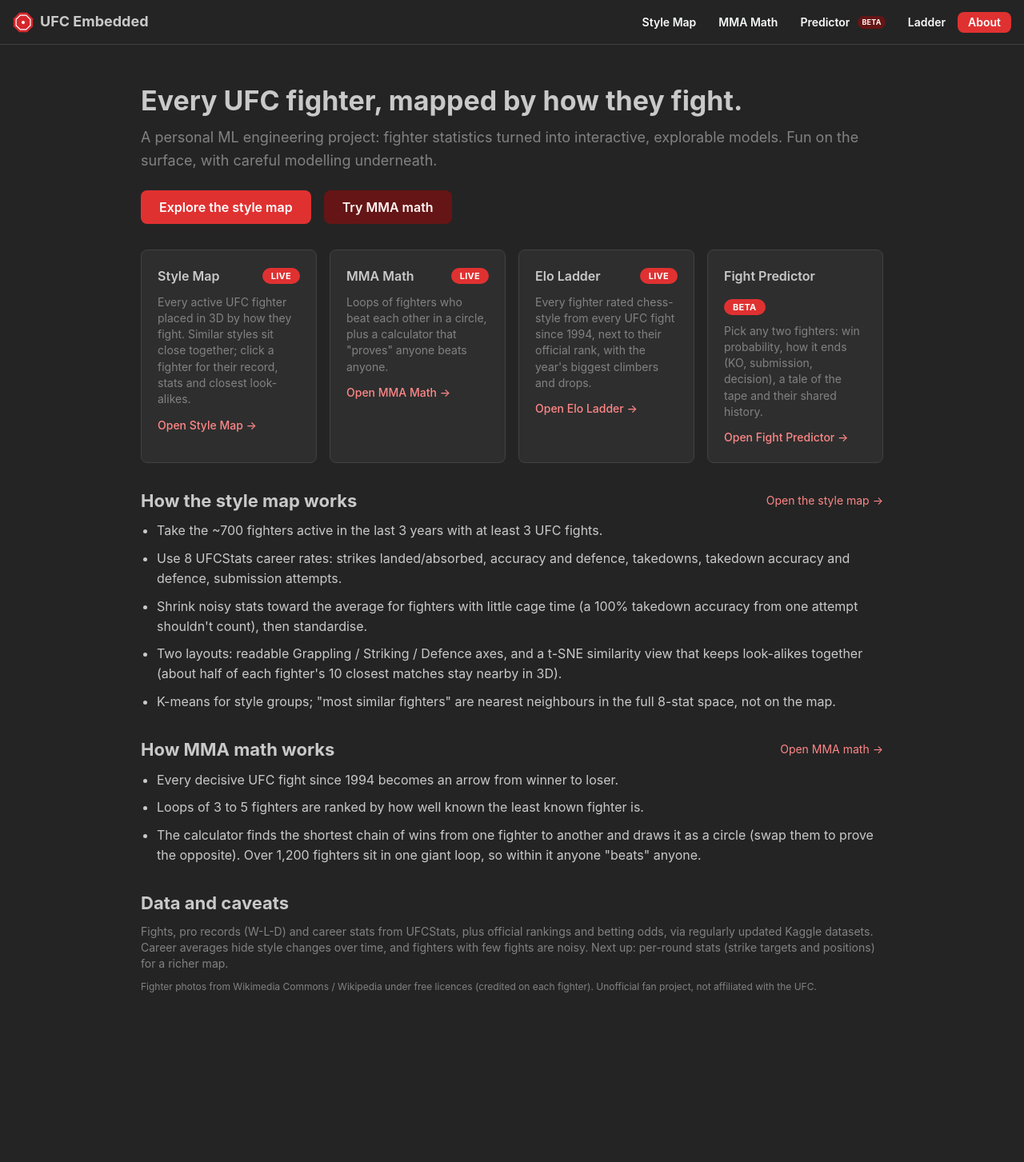
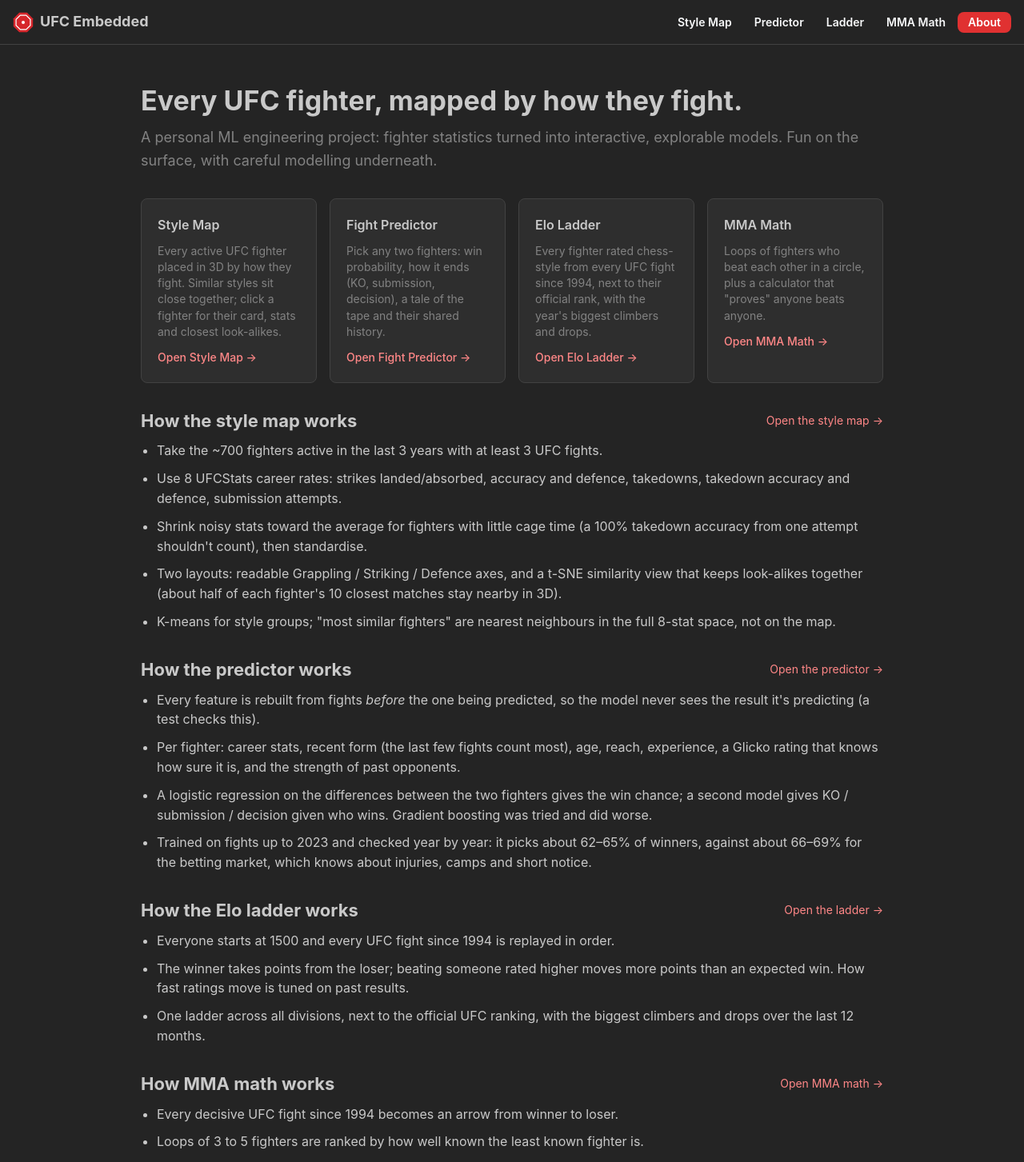
Before and after one commit to abbasly/ufc_embedded, a React (Vite) app in the folder web/: page /about in a window 1280 px wide. Shown: the top 1453 px of the page at 80% size. Before the commit the page ends 1290 px from the top, so only its background shows below. Built offline with nearby package versions, Linux system fonts and the light colour scheme.

Commit message:
feat(web): drop the beta label, reorder the nav and explain the predictor and ladder on About

```diff
--- a/web/src/app/App.tsx
+++ b/web/src/app/App.tsx
@@ -1,4 +1,4 @@
-import { Anchor, AppShell, Badge, Button, Center, Group, Loader, Text, Title } from "@mantine/core";
+import { Anchor, AppShell, Button, Center, Group, Loader, Text, Title } from "@mantine/core";
 import { Suspense, lazy, useEffect } from "react";
 import { Link, Navigate, Route, Routes, useLocation } from "react-router-dom";
 
@@ -11,11 +11,11 @@ const PredictorPage = lazy(() => import("../features/predictor/PredictorPage"));
 const LadderPage = lazy(() => import("../features/ladder/LadderPage"));
 
 // `short` labels are used on phones so all tabs fit next to the logo.
-const NAV: { to: string; label: string; short?: string; beta?: boolean }[] = [
+const NAV: { to: string; label: string; short?: string }[] = [
   { to: "/", label: "Style Map", short: "Map" },
+  { to: "/predictor", label: "Predictor", short: "Predict" },
+  { to: "/ladder", label: "Ladder" },
   { to: "/mma-math", label: "MMA Math", short: "Math" },
-  { to: "/predictor", label: "Predictor", short: "Predict", beta: true },
-  { to: "/ladder", label: "Ladder" },
   { to: "/about", label: "About" },
 ];
 
@@ -56,14 +56,6 @@ export function App() {
                 color={pathname === item.to ? "red" : "gray"}
                 size="compact-sm"
                 px={{ base: 6, sm: "sm" }}
-                rightSection={
-                  item.beta && (
-                    // Too wide for the phone header; desktop only.
-                    <Badge size="xs" variant={pathname === item.to ? "white" : "light"} color="red" px={4} visibleFrom="xs">
-                      Beta
-                    </Badge>
-                  )
-                }
               >
                 {item.short ? (
                   <>
--- a/web/src/pages/AboutPage.tsx
+++ b/web/src/pages/AboutPage.tsx
@@ -1,65 +1,49 @@
-import { Anchor, Badge, Button, Card, Container, Group, List, SimpleGrid, Stack, Text, Title } from "@mantine/core";
+import { Anchor, Card, Container, Group, List, SimpleGrid, Stack, Text, Title } from "@mantine/core";
 import { Link } from "react-router-dom";
 
 interface Product {
   title: string;
-  status: string;
-  to?: string; // live features link to their page
+  to: string;
   text: string;
 }
 
+// Same order as the navigation bar.
 const PRODUCTS: Product[] = [
   {
     title: "Style Map",
-    status: "Live",
     to: "/",
-    text: "Every active UFC fighter placed in 3D by how they fight. Similar styles sit close together; click a fighter for their record, stats and closest look-alikes.",
+    text: "Every active UFC fighter placed in 3D by how they fight. Similar styles sit close together; click a fighter for their card, stats and closest look-alikes.",
   },
   {
-    title: "MMA Math",
-    status: "Live",
-    to: "/mma-math",
-    text: 'Loops of fighters who beat each other in a circle, plus a calculator that "proves" anyone beats anyone.',
+    title: "Fight Predictor",
+    to: "/predictor",
+    text: "Pick any two fighters: win probability, how it ends (KO, submission, decision), a tale of the tape and their shared history.",
   },
   {
     title: "Elo Ladder",
-    status: "Live",
     to: "/ladder",
     text: "Every fighter rated chess-style from every UFC fight since 1994, next to their official rank, with the year's biggest climbers and drops.",
   },
   {
-    title: "Fight Predictor",
-    status: "Beta",
-    to: "/predictor",
-    text: "Pick any two fighters: win probability, how it ends (KO, submission, decision), a tale of the tape and their shared history.",
+    title: "MMA Math",
+    to: "/mma-math",
+    text: 'Loops of fighters who beat each other in a circle, plus a calculator that "proves" anyone beats anyone.',
   },
 ];
 
+/** The whole card links to the feature's page. */
 function ProductCard({ p }: { p: Product }) {
-  const body = (
-    <>
-      <Group justify="space-between" mb="xs">
-        <Text fw={600}>{p.title}</Text>
-        <Badge variant={p.to ? "filled" : "light"} color={p.to ? "red" : "gray"}>
-          {p.status}
-        </Badge>
-      </Group>
+  return (
+    <Card withBorder padding="lg" component={Link} to={p.to}>
+      <Text fw={600} mb="xs">
+        {p.title}
+      </Text>
       <Text size="sm" c="dimmed">
         {p.text}
       </Text>
-    </>
-  );
-  // Live features: the whole card is a link to the page.
-  return p.to ? (
-    <Card withBorder padding="lg" component={Link} to={p.to}>
-      {body}
       <Text size="sm" c="red" mt="sm" fw={500}>
         Open {p.title} →
       </Text>
-    </Card>
-  ) : (
-    <Card withBorder padding="lg" style={{ opacity: 0.75 }}>
-      {body}
     </Card>
   );
 }
@@ -74,14 +58,6 @@ export function AboutPage() {
             A personal ML engineering project: fighter statistics turned into interactive, explorable
             models. Fun on the surface, with careful modelling underneath.
           </Text>
-          <Group mt="sm">
-            <Button component={Link} to="/" size="md">
-              Explore the style map
-            </Button>
-            <Button component={Link} to="/mma-math" size="md" variant="light">
-              Try MMA math
-            </Button>
-          </Group>
         </Stack>
 
         <SimpleGrid cols={{ base: 1, sm: 2, lg: 4 }}>
@@ -123,6 +99,56 @@ export function AboutPage() {
 
         <Stack gap="xs">
           <Group justify="space-between">
+            <Title order={3}>How the predictor works</Title>
+            <Anchor component={Link} to="/predictor" size="sm">
+              Open the predictor →
+            </Anchor>
+          </Group>
+          <List spacing="xs">
+            <List.Item>
+              Every feature is rebuilt from fights <i>before</i> the one being predicted, so the model
+              never sees the result it's predicting (a test checks this).
+            </List.Item>
+            <List.Item>
+              Per fighter: career stats, recent form (the last few fights count most), age, reach,
+              experience, a Glicko rating that knows how sure it is, and the strength of past
+              opponents.
+            </List.Item>
+            <List.Item>
+              A logistic regression on the differences between the two fighters gives the win
+              chance; a second model gives KO / submission / decision given who wins. Gradient
+              boosting was tried and did worse.
+            </List.Item>
+            <List.Item>
+              Trained on fights up to 2023 and checked year by year: it picks about 62–65% of
+              winners, against about 66–69% for the betting market, which knows about injuries,
+              camps and short notice.
+            </List.Item>
+          </List>
+        </Stack>
+
+        <Stack gap="xs">
+          <Group justify="space-between">
+            <Title order={3}>How the Elo ladder works</Title>
+            <Anchor component={Link} to="/ladder" size="sm">
+              Open the ladder →
+            </Anchor>
+          </Group>
+          <List spacing="xs">
+            <List.Item>Everyone starts at 1500 and every UFC fight since 1994 is replayed in order.</List.Item>
+            <List.Item>
+              The winner takes points from the loser; beating someone rated higher moves more points
+              than an expected win. How fast ratings move is tuned on past results.
+            </List.Item>
+            <List.Item>
+              One ladder across all divisions, next to the official UFC ranking, with the biggest
+              climbers and drops over the last 12 months.
+            </List.Item>
+          </List>
+        </Stack>
+
+        <Stack gap="xs">
+          <Group justify="space-between">
             <Title order={3}>How MMA math works</Title>
             <Anchor component={Link} to="/mma-math" size="sm">
               Open MMA math →
```
